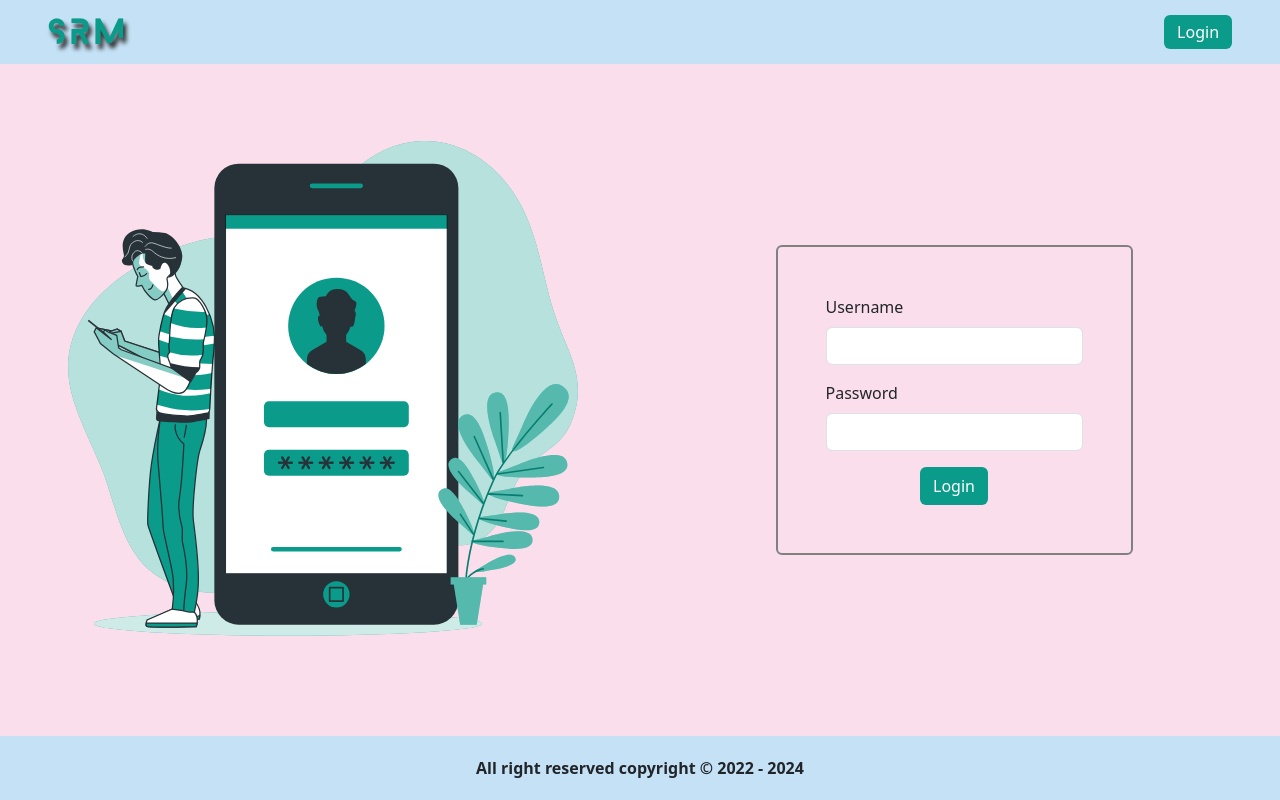
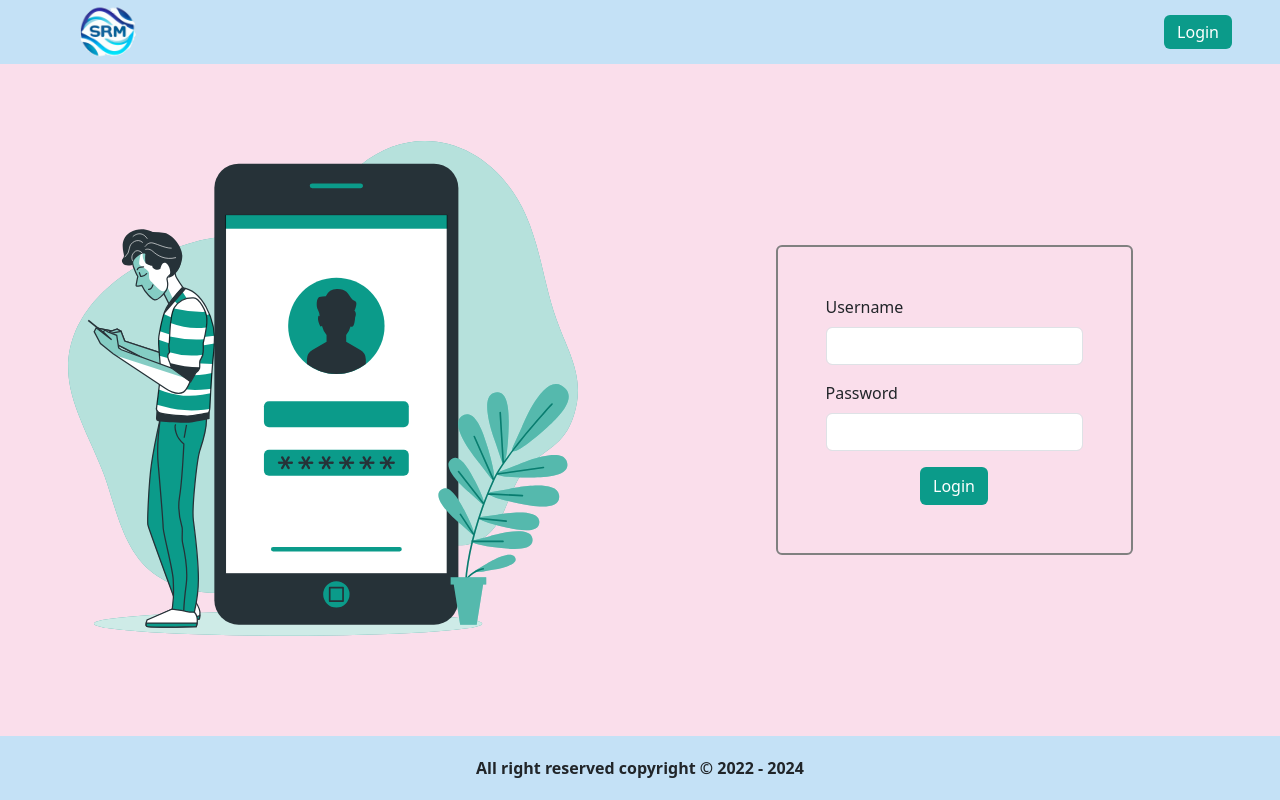
Before and after one commit to friendly-fly/SRM-frontend, a React (Vite) app: page /login in a window 1280 px wide. Built offline with nearby package versions, Linux system fonts and the light colour scheme.

Commit message:
ui: make header icon as a link

```diff
--- a/src/components/Layout/Header.jsx
+++ b/src/components/Layout/Header.jsx
@@ -1,15 +1,25 @@
 import React from 'react'
 import { Link } from 'react-router-dom'
+import logo from "../../assets/logo.png"
 
 const Header = () => {
     return (
         <div className="d-flex justify-content-space-between align-items-center  px-3 px-sm-5" style={{ height: "8vh", background: "#C4E1F6" }}>
 
-            <div className="flex-fill h2 project-title ">
-                SRM
+            <div className=" " >
+                {/* <div className=" bg-primary " style={{ width: "140px" }}> */}
+                <Link to="/" >
+                    <img className='img-fluid' src={logo} alt='logo' style={{ cursor: 'pointer', height: "120px" }} />
+
+                </Link>
+
+                {/* </div> */}
+
             </div>
             <div className="flex-fill text-end ">
                 <Link to="/login" className='btn button-style py-1' >Login</Link>
+
+
             </div>
 
         </div>
```
Also changed, not shown: src/assets/logo.png (added).
